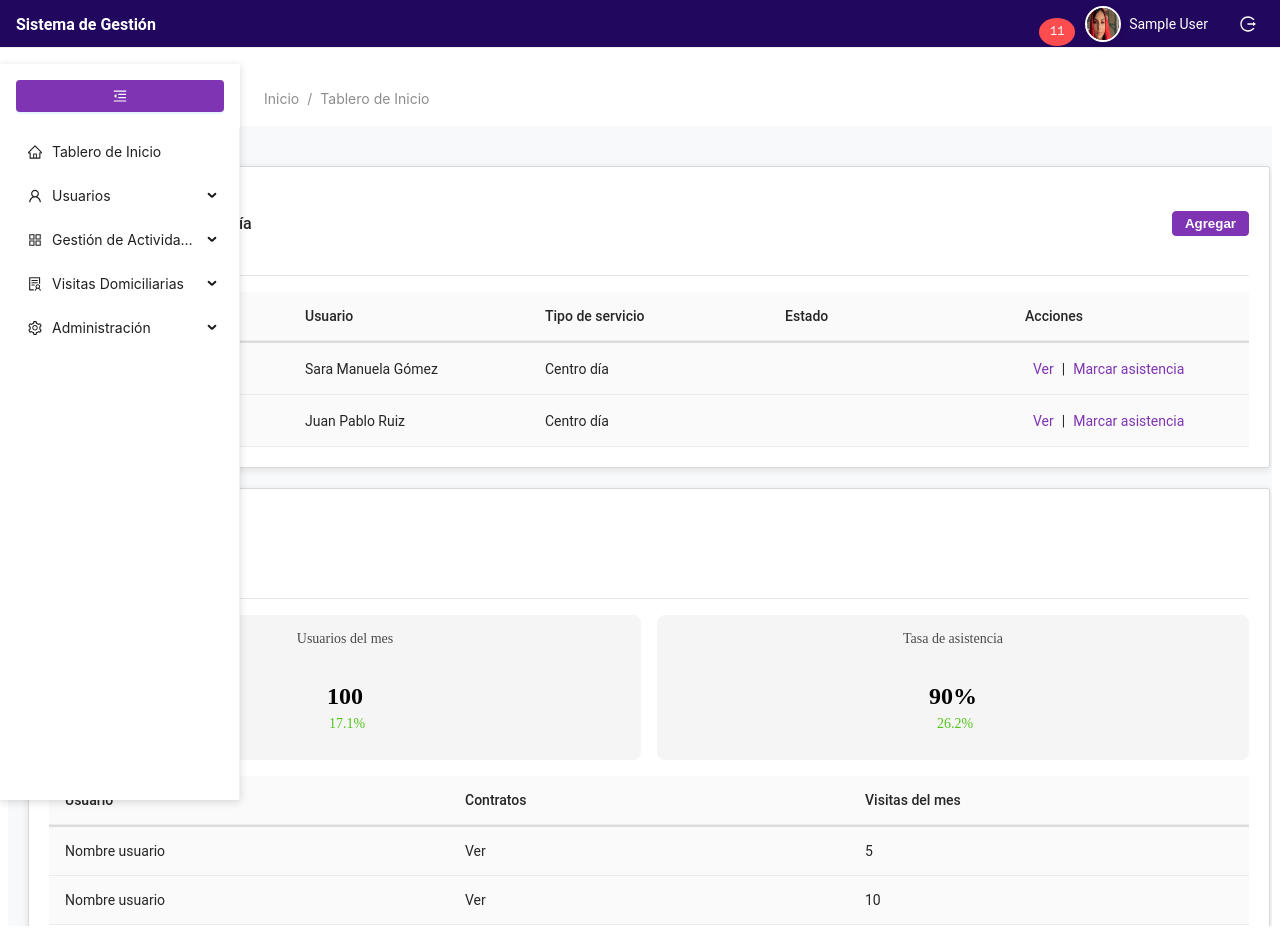
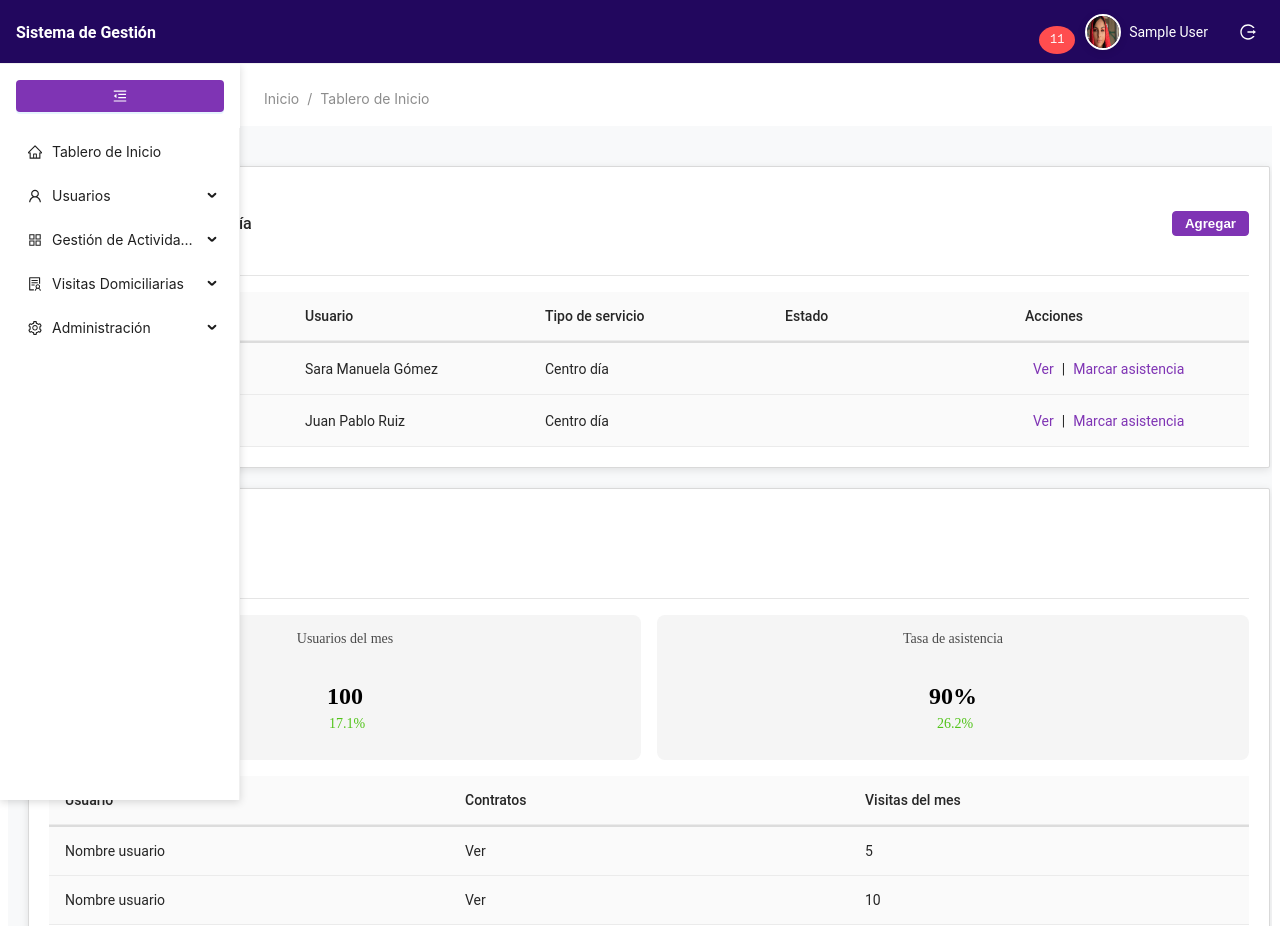
Before and after one commit to Davidvera27/CareLink, a React (Create React App) app in the folder frontend/: page /home in a window 1280 px wide. Built offline with nearby package versions, Linux system fonts and the light colour scheme; sample sign-in values are in the browser's storage.

Commit message:
Update GlobalHeader.css

```diff
--- a/frontend/src/styles/GlobalHeader.css
+++ b/frontend/src/styles/GlobalHeader.css
@@ -1,22 +1,21 @@
 .global-header-container {
   display: flex;
-    flex-direction: row;
-    height: auto; /* Cambiar de 100vh a auto para no afectar el fondo completo */
-    background-color: transparent; /* Cambiar de morado a transparente */
+  flex-direction: column;
+  height: auto; /* Ajusta el contenedor para que sea dinámico */
+  background-color: transparent;
   position: sticky;
   top: 0;
   z-index: 10;
 }
 
-
 /* Menú lateral */
 .menu-container {
-    margin-top: 64px; /* Igual a la altura de la cabecera global */
+  margin-top: 64px; /* Ajusta según la altura del encabezado */
   position: fixed;
   top: 0;
   left: 0;
   width: 240px;
-    height: calc(100vh - 64px); /* Resta la altura de la cabecera */
+  height: calc(100vh - 64px);
   background-color: #ffffff;
   box-shadow: 0px 2px 8px rgba(0, 0, 0, 0.15);
   display: flex;
@@ -29,23 +28,21 @@
 }
 
 .menu {
-    margin-top: 0; /* No necesita margen adicional ya que `menu-container` lo tiene */
-    height: 100%; /* Ocupa todo el espacio disponible del contenedor */
+  margin-top: 0;
+  height: 100%; /* Ocupa el espacio completo del contenedor */
   overflow-y: auto;
 }
 
 .main-content {
-    margin-left: 240px; /* Ancho del menú lateral */
-    margin-top: 64px; /* Altura de la cabecera */
-    padding: 16px; /* Opcional, para añadir espacio */
+  margin-left: 240px;
+  margin-top: 64px;
+  padding: 16px;
   transition: margin-left 0.3s;
 }
 
 .menu-container.collapsed ~ .main-content {
-    margin-left: 80px; /* Ajustar cuando el menú está colapsado */
+  margin-left: 80px;
 }
-
-
 
 .collapse-btn {
   background-color: #7f34b4;
@@ -67,8 +64,8 @@
   justify-content: space-between;
   align-items: center;
   padding: 0 16px;
-    height: 48px;
-    background-color: #22075e; /* Fondo morado */
+  height: 64px; /* Ajustado para un encabezado más consistente */
+  background-color: #22075e;
   box-shadow: inset 0px -1px 0px #f0f0f0;
   position: fixed;
   top: 0;
@@ -76,7 +73,6 @@
   right: 0;
   z-index: 1000;
 }
-
 
 .menu-container.collapsed ~ .global-header {
   margin-left: 80px;
@@ -98,6 +94,7 @@
   align-items: center;
   gap: 16px;
 }
+
 /* Íconos en la barra de herramientas */
 .icon-wrapper {
   display: flex;
@@ -106,6 +103,7 @@
   padding: 8px;
   cursor: pointer;
 }
+
 .icon {
   font-size: 16px;
   color: #ffffff;
@@ -137,6 +135,7 @@
   justify-content: center;
   align-items: center;
 }
+
 /* Avatar y nombre del usuario */
 .user-wrapper {
   display: flex;
@@ -162,15 +161,8 @@
   margin-left: 16px;
 }
 
-
 .user-wrapper img {
   width: 32px;
   height: 32px;
   border-radius: 50%;
 }
-
-.user-wrapper .user-name {
-    font-family: "Roboto", sans-serif;
-    font-size: 14px;
-    color: #ffffff;
-}
```
Lines whose indentation alone changed are shown as unchanged.
